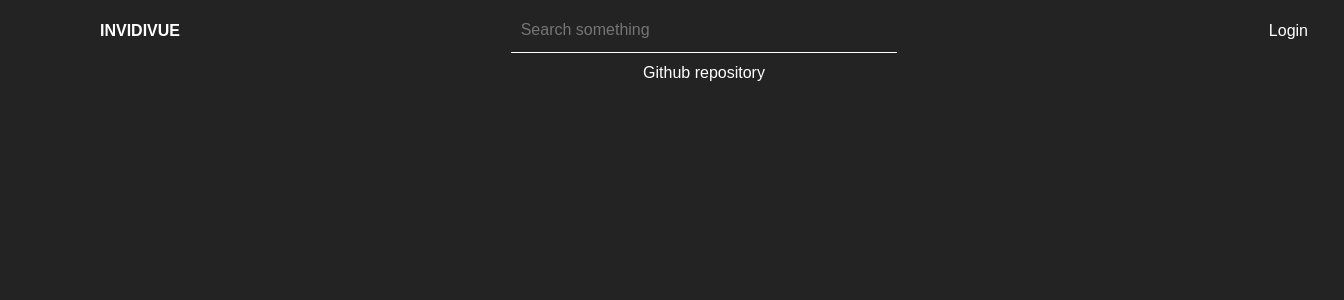
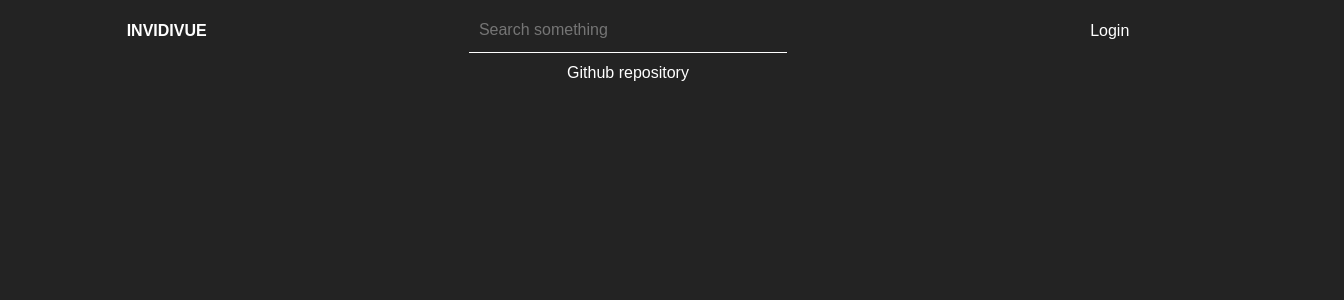
Before and after one commit to 89Q12/invidivue, a Vue app in the folder frontend/: page / in a window 1280 px wide. Shown: the top 300 px of the page, 1344 px wide, since content can reach past the window. Built offline with nearby package versions, Linux system fonts and the light colour scheme.

Commit message:
Added spacer divs and fixed being logout on reload

```diff
--- a/frontend/src/App.vue
+++ b/frontend/src/App.vue
@@ -1,16 +1,29 @@
 <template>
+	<div class="col-1"></div>
+	<div class="col-10">
 		<Header />
 		<router-view />
 		<Footer />
+	</div>
+	<div class="col-1"></div>
 </template>
 <script lang="ts">
 import Header from './components/Header.vue';
 import Footer from './components/Footer.vue';
+import { onMounted } from 'vue';
+import { useStore } from 'vuex';
 export default {
 	name: 'App',
 	components: {
 		Header,
 		Footer,
+	},
+	setup() {
+		const store = useStore();
+		onMounted(() => {
+			store.dispatch('getloggedInUser');
+		});
+		return {};
 	},
 };
 </script>
@@ -18,16 +31,8 @@ export default {
 html,
 body {
 	font-family: 'Montserrat', 'Arial', 'Helvetica', sans-serif;
-	min-height: 100vh;
-	padding: 0%;
-	margin: 0%;
 	background-color: #232323;
 	color: #a0a0a0;
-}
-div .center {
-	height: 100%;
-	margin-right: 25%;
-	margin-left: 25%;
 }
 .outline-none{
 	outline: none !important;
@@ -52,10 +57,6 @@ div .center {
 	border-radius: 4px;
 	cursor: pointer;
 }
-#app {
-	margin-left: 5vw;
-	margin-right: 5vw;
-}
 #duration{
 	position: absolute;
 	right: 0.25em;
@@ -68,13 +69,11 @@ div .center {
 .vid{
 	display: inline-block;
 	//min-width: 25%;
-	width: 280pt;
-	height: 280pt;
+	width: 100%;
 	padding: 5pt;
 	//border:1px solid white;
 }
 #video{
-
 	display: table;
 }
 .thumbnail{
@@ -86,8 +85,7 @@ div .center {
 	width: 100%;
 }
 img.thumbnail{
-	width: 280pt;
-	height: 180pt;
+	width: 100%;
 }
 video {
 	width: -moz-available;
```
